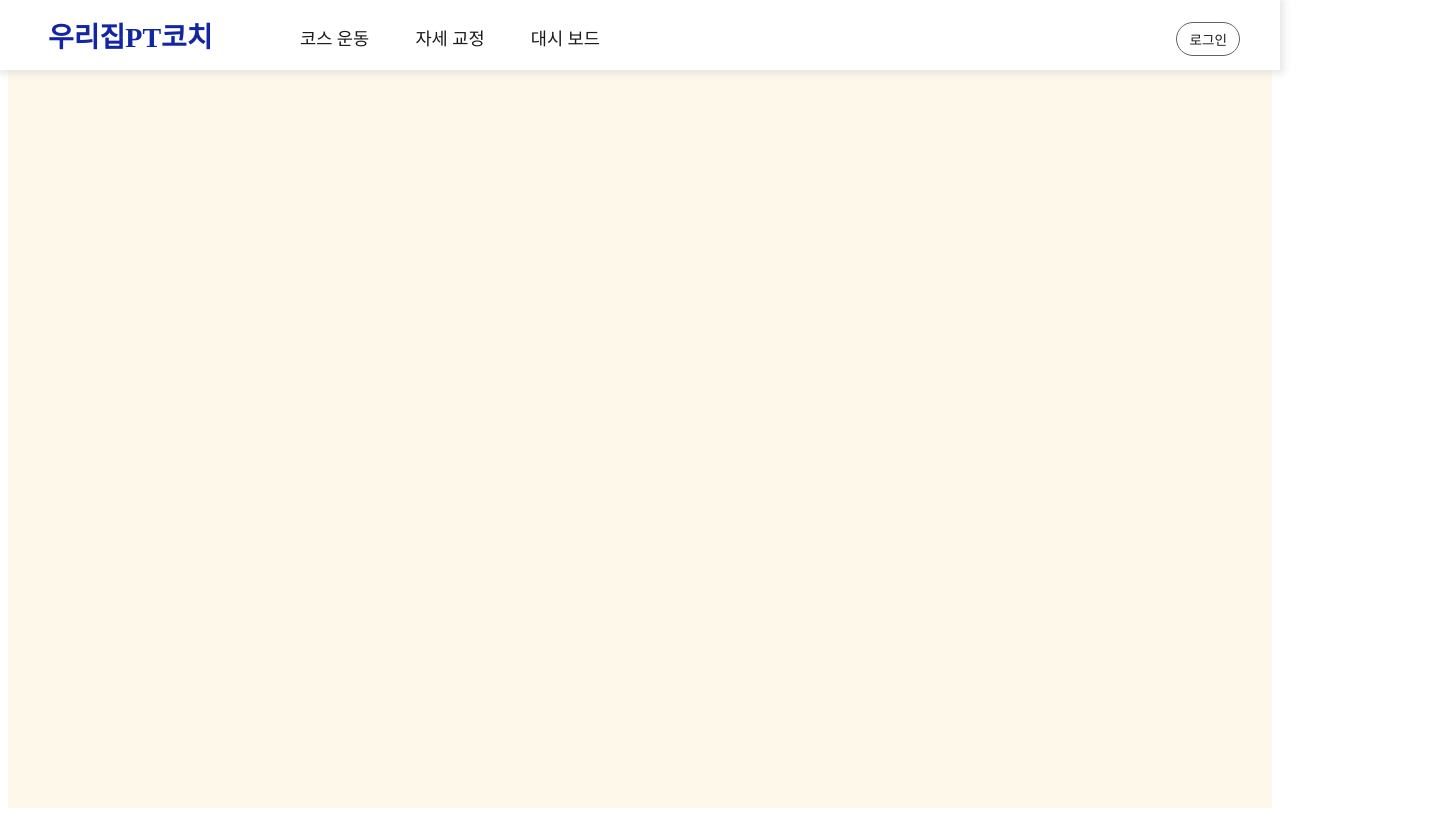
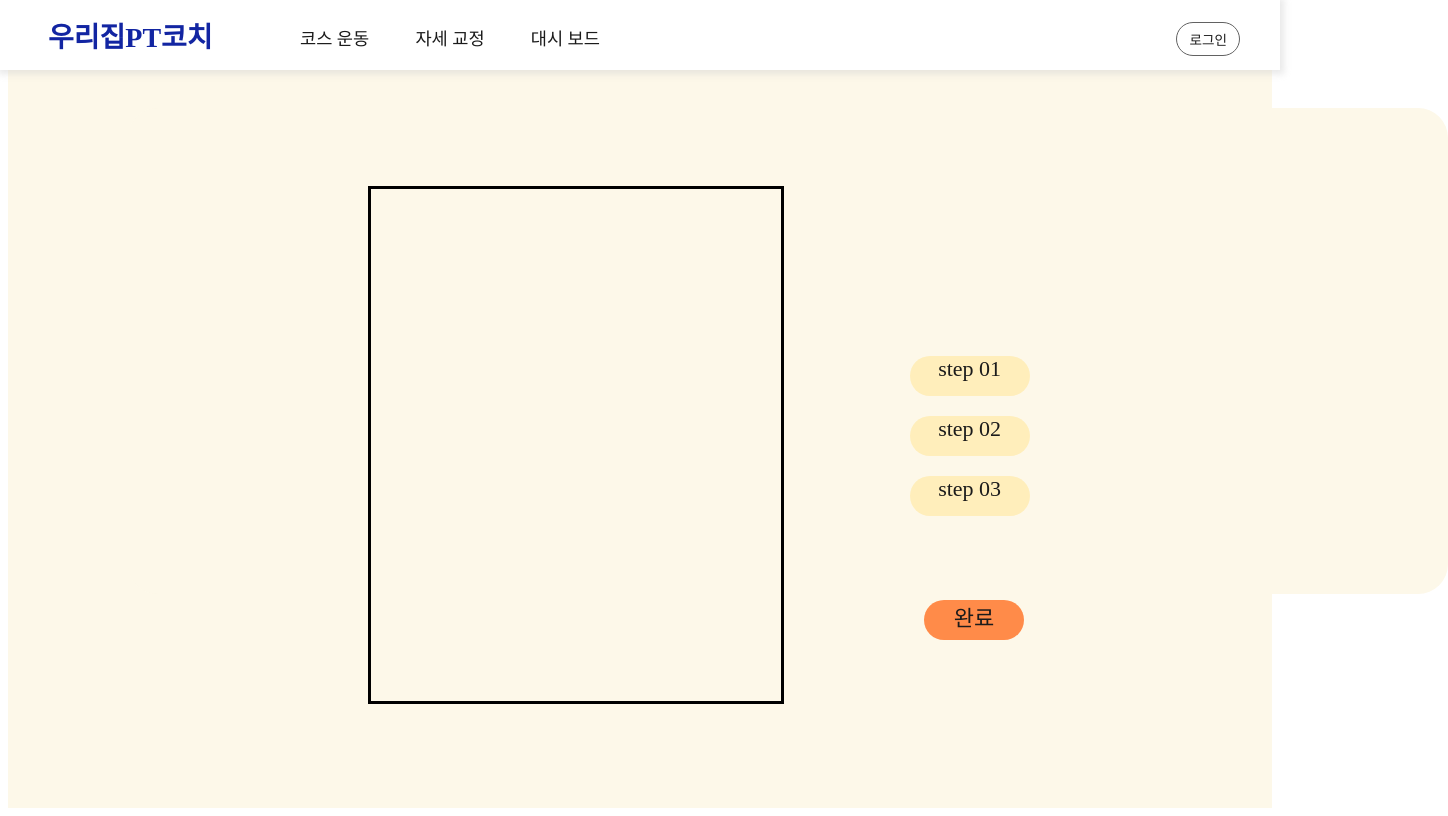
Before and after one commit to kapop1324/ptcoach, a Vue app in the folder frontend/: page /course/1 in a window 1280 px wide. Shown: the whole page, 1448 px wide, since content can reach past the window. Built offline with nearby package versions, Linux system fonts and the light colour scheme; a web font is replaced by a local one.

Commit message:
[S05P31C201-76] fix: 컴포넌트 구성

```diff
--- a/frontend/src/components/PostureDetail/Vedio.vue
+++ b/frontend/src/components/Detail/Vedio.vue
@@ -16,14 +16,4 @@ export default {
 <style lang="scss" scoped>
 @import "@/styles/common.scss";
 
-
-.VedioBox {
-  width: 32%;
-  height: 64%;
-  top: 22%;
-  left: 12%;
-  position: absolute;
-  border: solid black;
-  margin: 10px;
-}
 </style>
--- a/frontend/src/views/Course/CourseDetail.vue
+++ b/frontend/src/views/Course/CourseDetail.vue
@@ -1,17 +1,71 @@
 // 코스 운동 페이지
 <template>
-  <div>
+    <div class="course-content-main">
+      <!-- 의문점.. list형식으로 step1과 사진을 받아오는 걸까..? -->
+      <div class="course-vedio">
+      <Vedio/>
+      </div>
+      <div>
 
-  </div>
+      </div>
+      <!-- step 개수에 따라서 component 만들기 -->
+      <div class="course-content-step">
+        <Step v-for="(item,i) in items" v-bind:num="items[i]" v-bind:key="i"></Step>
+      </div>
+      <div class="clear"> 완료 </div>
+    </div>
 </template>
 
 <script>
+import Vedio from '@/components/Detail/Vedio.vue'
+import Step from '@/components/Detail/Step.vue'
 export default {
-  name: 'CourseDetail',
+  name: 'Detail',
+  components:{
+    Vedio,
+    Step: Step,
+  },
+  data(){
+    return{
+      items:['01','02','03']
+    }
+  }
 
 }
 </script>
 
-<style scoped>
+<style lang="scss" scoped>
+@import "@/styles/common.scss";
 
+.course-content-main {
+  height: 38vw;
+  width: 165vh;
+  border-radius: 30px;
+  background-color: $light-color;
+}
+.course-vedio {
+  width: 32%;
+  height: 64%;
+  top: 22%;
+  left: 28%;
+  position: absolute;
+  border: solid black;
+  margin: 10px;
+}
+.clear {
+  top: 75%;
+  height: 40px;
+  width: 100px;
+  right: 20%;
+  position: absolute;
+  font-size: 22px ;
+  border-radius: 30px;
+  background-color: $orange-color;
+  text-align: center;
+}
+.course-content-step {
+  top: 42%;
+  right: 18%;
+  position: absolute;
+}
 </style>
--- a/frontend/src/views/Posture/PostureDetail.vue
+++ b/frontend/src/views/Posture/PostureDetail.vue
@@ -3,24 +3,26 @@
     <div class="pos-content-main">
       <div class="title">{{$route.query.name}}나무자세</div>
       <!-- 의문점.. list형식으로 step1과 사진을 받아오는 걸까..? -->
+      <div class="pos-vedio">
       <Vedio/>
+      </div>
       <Description/>
       <!-- step 개수에 따라서 component 만들기 -->
       <div class="pos-content-step">
         <Step v-for="(item,i) in items" v-bind:num="items[i]" v-bind:key="i"></Step>
       </div>
-      <div class="clear"> CLEAR </div>
+      <div class="clear"> 완료 </div>
       <Res/>
     </div>
 </template>
 
 <script>
-import Vedio from '@/components/PostureDetail/Vedio.vue'
-import Description from '@/components/PostureDetail/Description.vue'
-import Step from '@/components/PostureDetail/Step.vue'
-import Res from '@/components/PostureDetail/Result.vue'
+import Vedio from '@/components/Detail/Vedio.vue'
+import Description from '@/components/Detail/Description.vue'
+import Step from '@/components/Detail/Step.vue'
+import Res from '@/components/Detail/Result.vue'
 export default {
-  name: 'PostureDetail',
+  name: 'Detail',
   components:{
     Vedio,
     Description,
@@ -52,6 +54,15 @@ export default {
   font-size: 38px;
   font-weight: bold;
 }
+.pos-vedio {
+  width: 34%;
+  height: 64%;
+  top: 22%;
+  left: 11%;
+  position: absolute;
+  border: solid black;
+  margin: 10px;
+}
 .clear {
   top: 75%;
   height: 40px;
```
Also changed, not shown: frontend/src/components/Detail/Description.vue (renamed from frontend/src/components/PostureDetail/Description.vue), frontend/src/components/Detail/Result.vue (renamed from frontend/src/components/PostureDetail/Result.vue), frontend/src/components/Detail/Step.vue (renamed from frontend/src/components/PostureDetail/Step.vue).
